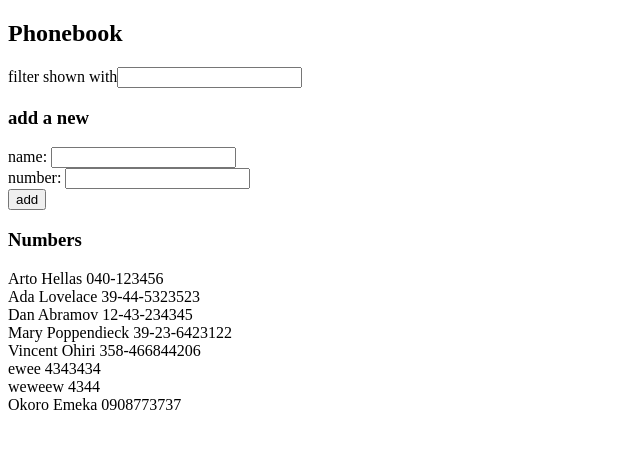
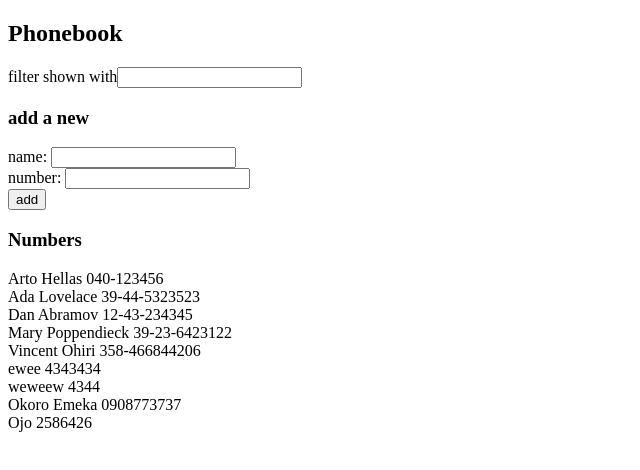
Before and after one commit to vinnoangel/FullStackOpen, a React (Vite) app in the folder part2/Phonebook/: page / in a window 1280 px wide. Shown: the top 470 px of the page, without its empty margins (0-640 px from the left). Built offline with nearby package versions, Linux system fonts and the light colour scheme; data requests are answered from the project's data file.

Commit message:
I extract the code that handles the communication with the backend into its own module. This completes exercise 2.13 of part2

```diff
--- a/part2/Phonebook/db.json
+++ b/part2/Phonebook/db.json
@@ -39,6 +39,11 @@
       "name": "Okoro Emeka",
       "number": "0908773737",
       "id": "_3m7vfyHuvQ"
+    },
+    {
+      "name": "Ojo",
+      "number": "2586426",
+      "id": "62UieiGnR8U"
     }
   ],
   "$schema": "./node_modules/json-server/schema.json"
--- a/part2/Phonebook/src/App.jsx
+++ b/part2/Phonebook/src/App.jsx
@@ -1,5 +1,5 @@
 import { useState, useEffect } from 'react'
-import axios from 'axios'
+import personService from './services/persons'
 import PersonForm  from './components/PersonForm '
 import Persons from './components/Persons'
 import Filter from './components/Filter'
@@ -11,14 +11,13 @@
   const [searchTerm, setSearchTerm] = useState('')
 
   useEffect(() => {
-    axios
-      .get('http://localhost:3001/persons')
+    personService
+      .getAll()
       .then(response => {
         console.log('Promised fulfilled')
-        setPersons(response.data)
+        setPersons(response)
       })
   }, [])
-  console.log('retrieved ', persons.length, ' persons')
 
   const handleNameChange = (event) => setNewName(event.target.value)
   const handleNumberChange = (event) => setNewNumber(event.target.value)
@@ -39,11 +38,10 @@
       name: newName,
       number: newNumber
     }
-    axios
-      .post('http://localhost:3001/persons', newPhonebook)
+    personService
+      .create(newPhonebook)
       .then(response => {
-        console.log(response.data)
-        setPersons(persons.concat(response.data))
+        setPersons(persons.concat(response))
         setNewName('')
         setNewNumber('')
       })
--- /dev/null
+++ b/part2/Phonebook/src/services/persons.js
@@ -0,0 +1,15 @@
+import axios from "axios";
+
+const baseURL = 'http://localhost:3001/persons'
+
+const getAll = () => {
+    const promise = axios.get(baseURL)
+    return promise.then(response => response.data)
+}
+
+const create = (newPerson) => {
+    const promise = axios.post(baseURL, newPerson)
+    return promise.then(response => response.data)
+}
+
+export default { getAll, create }
```
